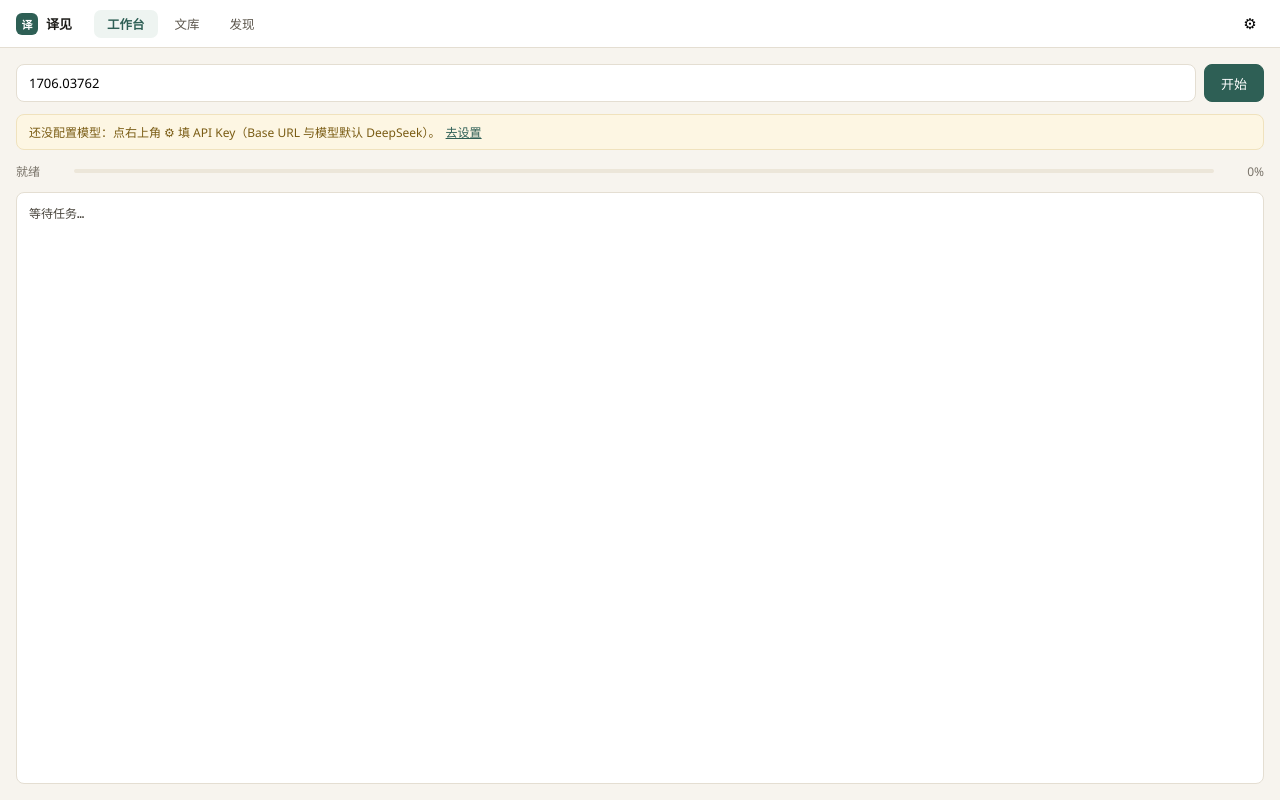
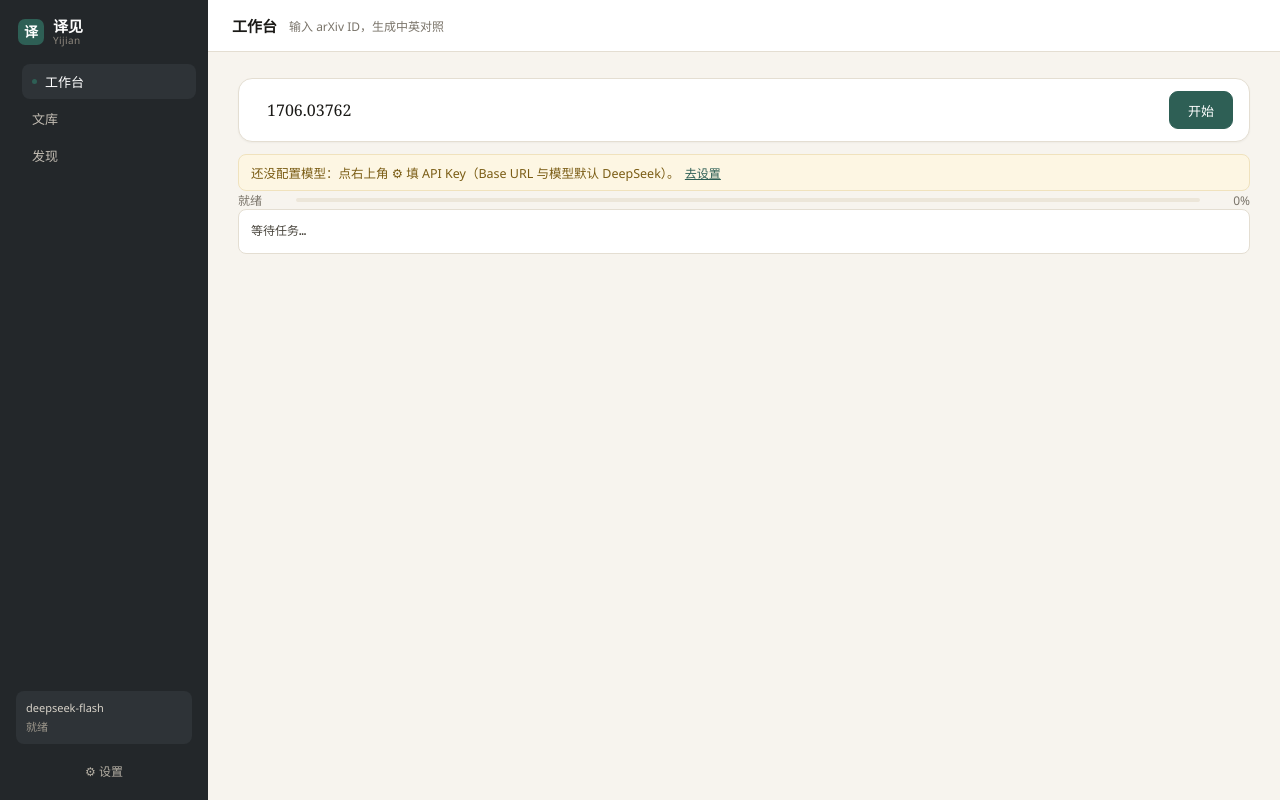
Before and after one commit to cpypy/yijian, a Svelte app: page / in a window 1280 px wide. Built offline with nearby package versions, Linux system fonts and the light colour scheme.

Commit message:
feat: 左侧导航布局，工作台输入卡片化

```diff
--- a/package.json
+++ b/package.json
@@ -1,7 +1,7 @@
 {
   "name": "yijian",
   "private": true,
-  "version": "0.1.8",
+  "version": "0.1.9",
   "type": "module",
   "scripts": {
     "dev": "vite",
--- a/src-tauri/tauri.conf.json
+++ b/src-tauri/tauri.conf.json
@@ -1,7 +1,7 @@
 {
   "$schema": "https://schema.tauri.app/config/2",
   "productName": "Yijian",
-  "version": "0.1.8",
+  "version": "0.1.9",
   "identifier": "app.yijian.desktop",
   "build": {
     "beforeDevCommand": "npm run dev",
--- a/src/App.svelte
+++ b/src/App.svelte
@@ -764,15 +764,18 @@
   }
 </script>
 
-<header>
-  <div class="brand"><span class="logo">译</span> 译见</div>
+<div class="shell">
+  <aside class="rail">
+    <div class="brand">
+      <span class="logo">译</span>
+      <div class="bname">译见<small>Yijian</small></div>
+    </div>
     <nav class="nav">
-    <button class="nav-btn" class:on={nav === "work"} on:click={() => (nav = "work")}>工作台</button>
-    <button class="nav-btn" class:on={nav === "library"} on:click={() => (nav = "library")}>
-      文库 {#if library.length}<span class="badge">{library.length}</span>{/if}
+      <button class:on={nav === "work"} on:click={() => (nav = "work")}>工作台</button>
+      <button class:on={nav === "library"} on:click={() => (nav = "library")}>
+        文库{#if library.length}<em>{library.length}</em>{/if}
       </button>
       <button
-      class="nav-btn"
         class:on={nav === "discover"}
         on:click={() => {
           nav = "discover";
@@ -782,10 +785,42 @@
         发现
       </button>
     </nav>
+    <span class="grown"></span>
+    <div class="engine">
+      <b>{settings.model || "未配置模型"}</b>
+      {running ? "翻译中…" : "就绪"}
+    </div>
+    <button class="railset" on:click={() => (showSettings = true)}>⚙ 设置</button>
+  </aside>
+
+  <div class="main">
+    <div class="topbar">
+      <h1>
+        {nav === "library"
+          ? "文库"
+          : nav === "discover"
+            ? "发现"
+            : view === "read"
+              ? "阅读器"
+              : "工作台"}
+      </h1>
+      <span class="sub">
+        {#if nav === "library"}
+          {library.length} 篇 · {collections.length} 个集合
+        {:else if nav === "discover"}
+          alphaXiv 热榜 · 近 7 天
+        {:else if view === "read"}
+          {arxivId}
+        {:else}
+          输入 arXiv ID，生成中英对照
+        {/if}
+      </span>
       <span class="grow"></span>
       {#if savedTip}<span class="saved">{savedTip}</span>{/if}
-  <button class="icon" title="模型与术语" on:click={() => (showSettings = true)}>⚙</button>
-</header>
+      {#if lastTokens}
+        <span class="cost">{lastTokens.toLocaleString()} tokens</span>
+      {/if}
+    </div>
 
 {#if nav === "library"}
   <main class="library">
@@ -1099,6 +1134,8 @@
     {/if}
   </div>
 {/if}
+  </div>
+</div>
 
 {#if conflict}
   <div class="overlay" role="presentation">
--- a/src/app.css
+++ b/src/app.css
@@ -639,3 +639,105 @@ button.mini {
   cursor: pointer;
 }
 button.mini:hover { background: #f4efe5; }
+
+/* ================= v2 布局：左侧导航 + 主区 ================= */
+html, body { height: 100%; }
+body { margin: 0; overflow: hidden; background: var(--bg); }
+
+.shell { display: flex; height: 100vh; }
+
+.rail {
+  width: 208px;
+  flex: none;
+  background: #23272a;
+  color: #c3bdb3;
+  display: flex;
+  flex-direction: column;
+  padding: 18px 12px 12px;
+}
+.rail .brand { display: flex; align-items: center; gap: 9px; padding: 0 6px 18px; }
+.rail .logo {
+  width: 26px; height: 26px; border-radius: 7px;
+  background: var(--accent); color: #fff;
+  display: grid; place-items: center;
+  font: 600 14px/1 var(--serif);
+}
+.rail .bname { color: #fff; font-size: 15px; font-weight: 600; line-height: 1.1; }
+.rail .bname small { display: block; font-size: 10px; color: #8d877d; font-weight: 400; letter-spacing: .4px; }
+
+.rail .nav { display: flex; flex-direction: column; gap: 2px; }
+.rail .nav button {
+  all: unset;
+  display: flex; align-items: center; gap: 8px;
+  padding: 8px 10px; border-radius: 8px;
+  font-size: 13px; color: #c3bdb3; cursor: pointer;
+}
+.rail .nav button:hover { background: #2e3337; color: #fff; }
+.rail .nav button.on { background: #2e3337; color: #fff; }
+.rail .nav button.on::before { content: ""; width: 5px; height: 5px; border-radius: 50%; background: var(--accent); }
+.rail .nav em {
+  margin-left: auto; font-style: normal; font-size: 11px; color: #8d877d;
+}
+.rail .grown { flex: 1; }
+.rail .engine {
+  margin: 0 4px 10px; padding: 9px 10px; border-radius: 8px;
+  background: #2e3337; font-size: 11px; color: #9d978c; line-height: 1.5;
+}
+.rail .engine b { display: block; color: #d8d3c9; font-weight: 500; margin-bottom: 2px; }
+.rail .railset {
+  all: unset; text-align: center; padding: 8px; border-radius: 7px;
+  font-size: 12px; color: #b6b0a5; cursor: pointer;
+}
+.rail .railset:hover { background: #2e3337; color: #fff; }
+
+.main { flex: 1; min-width: 0; display: flex; flex-direction: column; }
+
+.topbar {
+  height: 52px; flex: none;
+  display: flex; align-items: center; gap: 12px;
+  padding: 0 24px;
+  border-bottom: 1px solid var(--line);
+  background: var(--surface);
+}
+.topbar h1 { font-size: 15px; font-weight: 600; margin: 0; }
+.topbar .sub { font-size: 12px; color: var(--muted); }
+.topbar .grow { flex: 1; }
+.topbar .saved { font-size: 12px; color: var(--accent); }
+.topbar .cost { font-size: 12px; color: var(--muted); font-variant-numeric: tabular-nums; }
+
+.main > main {
+  flex: 1; min-height: 0; overflow: auto;
+  padding: 26px 30px 60px;
+  display: block;
+}
+.main > main.reader { padding: 0; display: flex; flex-direction: column; }
+.main > main.library { padding: 0; display: flex; flex-direction: row; }
+.main > main.feed { padding: 0; display: flex; flex-direction: column; }
+
+/* 工作台：输入卡片 */
+.main .row {
+  display: flex; align-items: center; gap: 10px;
+  background: var(--surface);
+  border: 1px solid var(--line);
+  border-radius: 14px;
+  padding: 12px 16px;
+  box-shadow: 0 1px 2px rgba(35, 32, 28, .04);
+}
+.main .row > input {
+  flex: 1; min-width: 0;
+  border: none; outline: none; background: transparent;
+  font: 16px/1.5 var(--serif); color: var(--ink);
+}
+.main .row > input::placeholder { color: #b6b0a5; }
+.main .row .chk { font-size: 12px; color: var(--muted); }
+.main .row button.primary { border-radius: 9px; padding: 9px 18px; }
+
+.main .banner {
+  margin-top: 12px;
+  font-size: 12.5px;
+}
+
+/* 文库：行更像表格 */
+.librow { display: grid; grid-template-columns: 1fr auto auto; gap: 10px; align-items: center; }
+.libtitle { font-family: var(--serif); }
+.libmeta { font-size: 11.5px; }
```
Also changed, not shown: 1 other file (tests, documents, lock files or other folders). Lines whose indentation alone changed are shown as unchanged.
